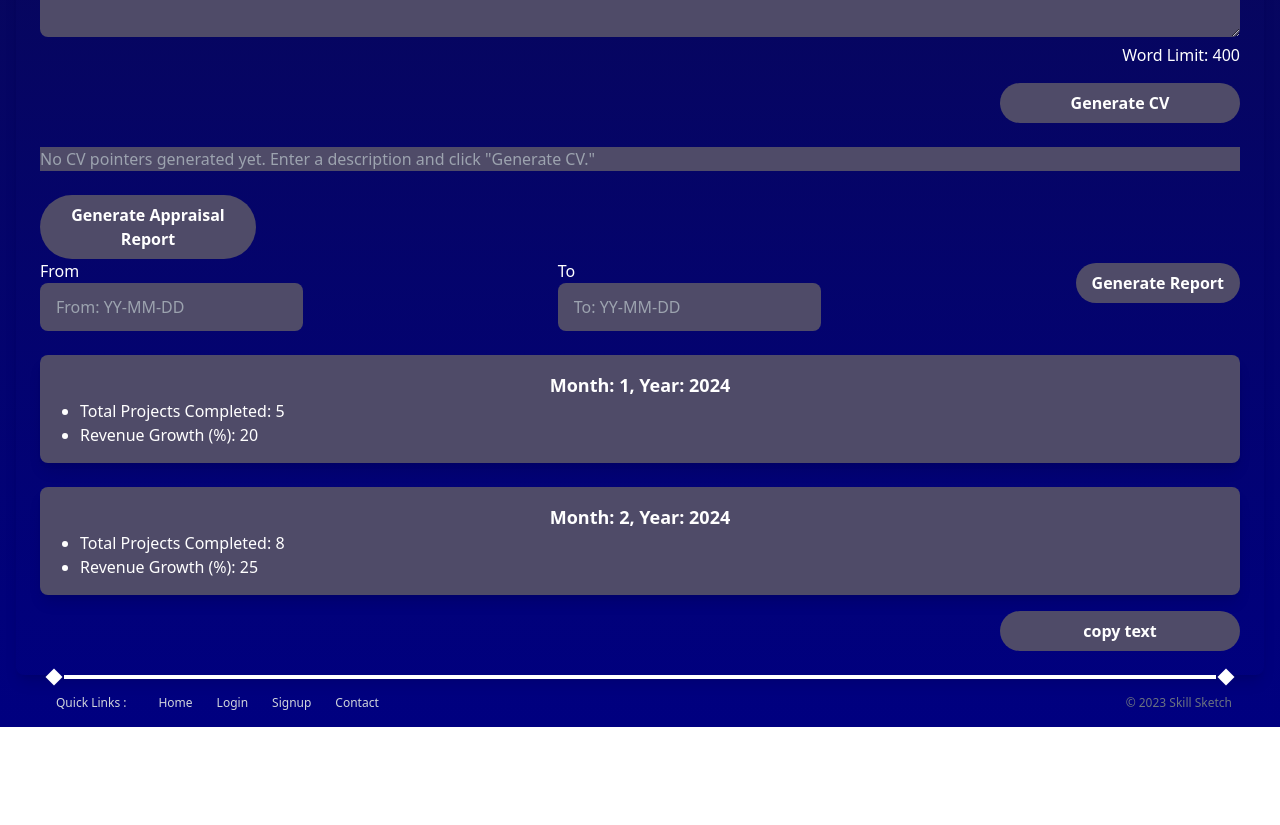
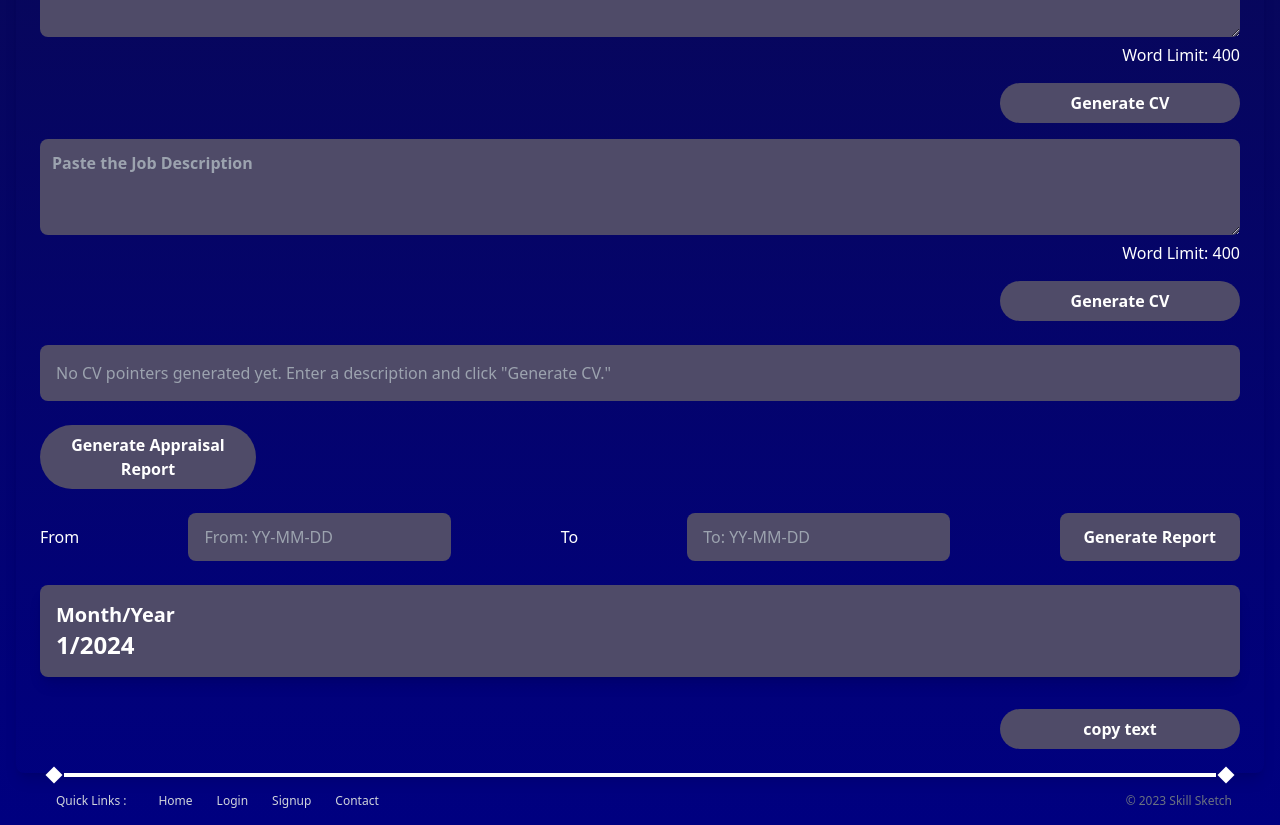
Before and after one commit to SyedShahab163/Chatbot_CVBuilde, a Next.js app: page /Detailpage in a window 1280 px wide. Shown: the part 1420-2245 px from the top of the page. Before the commit the page ends 2147 px from the top, so only its background shows below. Built offline with nearby package versions, Linux system fonts and the light colour scheme.

Commit message:
update detailpage

```diff
--- a/app/Detailpage/page.jsx
+++ b/app/Detailpage/page.jsx
@@ -138,13 +138,13 @@
       company_name: "Company 1",
       keywords: "Test Keyword 1",
       detail_description: "This is a dummy description for testing purposes.",
-    }
-    // {
-    //   date: "2025-01-01",
-    //   company_name: "Dummy Company 2",
-    //   keywords: "Test Keyword 2",
-    //   detail_description: "Another dummy description for testing.",
-    // },
+    },
+    {
+      date: "2025-01-01",
+      company_name: "Dummy Company 2",
+      keywords: "Test Keyword 2",
+      detail_description: "Another dummy description for testing.",
+    },
   ];
 
   // Function to handle API request
@@ -270,57 +270,71 @@ const BulkRecordhandle = async (index) => {
 };
   const handleGenerateCvPointers = async () => {
 
-const  datas =[
+    const datas = [
       {
-      company_name:"ABC",
-       work1: "A paragraph is a series of sentences that are organized and coherent, and are all related to a single topic. Almost every piece of writing you do that is longer than a few sentences should be organized into paragraphs."},
+        company_name: "ABC",
+        work1: "A paragraph is a series of sentences that are organized and coherent, and are all related to a single topic. Almost every piece of writing you do that is longer than a few sentences should be organized into paragraphs.",
+      },
       {
-      work2:"A paragraph is a series of sentences that are organized and coherent, and are all related to a single topic. Almost every piece of writing you do that is longer than a few sentences should be organized into paragraphs."
+        company_name: "XYZ",
+        work2: "Another paragraph example to ensure things are organized properly and aligned well in the layout.",
+      },
+    ];
+
+    // if (!description || description.length > 400) {
+    //   setError(true); // Show error if description is invalid
+    //   return;
+    // }
+
+    // const data = { description };
+    try {
+      setCvPointers(datas); // Directly set the hardcoded data to the state
+    } catch (error) {
+      console.error("Error:", error);
     }
-    ]
-
-    if (!description || description.length > 400) {
-      setError(true); // Show error if description is invalid
-      return;
   }
 
-    const data = { description };
-
-    try {
-      const response = await fetch("https://chatbotcv-t5h0c8cj.b4a.run/generate_cv", {
-        method: "POST",
-        headers: {
-          "Content-Type": "application/json",
-        },
-        body: JSON.stringify(data)(datas),
-      });
+    // try {
+    //   setCvPointers(datas);
+      // const response = await fetch("https://chatbotcv-t5h0c8cj.b4a.run/generate_cv", {
+      //   method: "POST",
+      //   headers: {
+      //      "Content-Type": "application/json",
+      //   },
+      //   body: JSON.stringify(data),
+      // });
 
 
-      if (!response.ok) {
-        throw new Error("Failed to generate CV pointers");
-      }
+      // if (!response.ok) {
+      //   throw new Error("Failed to generate CV pointers");
+      // }
 
-      const result = await response.text(); // Get raw text response
+      // const result = await response.text(); // Get raw text response
+    //  const result = datas
+    //   console.log(datas)
 
       // Parse the response into a structured format
-      const parsedPointers = result.datas
-        .split("\n\n") // Split by double newlines to separate companies
-        .filter((block) => block.trim() !== "") // Remove empty blocks
-        .map((block) => {
-          const lines = block.split("\n").filter((line) => line.trim() !== ""); // Split by newlines and clean up
-          return {
-            companyName: lines[0]?.replace("Company name: ", "").trim(), // Extract company name
-            pointers: lines.slice(1).map((line) => line.replace(/^(\d+\.\s)/, "").trim()), // Extract pointers
-          };
-        });
+      // const parsedPointers = result
+        // .split("\n\n") // Split by double newlines to separate companies
+        // .filter((block) => block.trim() !== "") // Remove empty blocks
+        // .map((block) => {
+        //   const lines = block.split("\n").filter((line) => line.trim() !== ""); // Split by newlines and clean up
+        //   return {
+        //     companyName: lines[0]?.replace("Company name: ", "").trim(), // Extract company name
+        //     pointers: lines.slice(1).map((line) => line.replace(/^(\d+\.\s)/, "").trim()), // Extract pointers
 
-      setCvPointers(parsedPointers); // Update the state with parsed data
+        //   };
+        // });
+
+      // setCvPointers(parsedPointers);
+      // setCvPointers(datas);
       // setError(false); // Reset error state
-    } catch (error) {
+    // } catch (error) {
+    //    setCvPointers(datas)
       // console.error("Error:", error);
       // setError(true); // Show error if API fails
-    }
-  };
+  //   }
+  // };
   const [startDate, setStartDate] = useState(""); // State for "From" input
   const [endDate, setEndDate] = useState(""); // State for "To" input
 
@@ -329,13 +343,13 @@ const  datas =[
     {
       month: 1, // January
       year: 2024,
-      details: [5, 20], // Numerical details: e.g., completed projects, revenue growth percentage
+
     },
-    {
-      month: 2, // February
-      year: 2024,
-      details: [8, 25], // Numerical details
-    },
+    // {
+    //   month: 2, // February
+    //   year: 2024,
+    //    // Numerical details
+    // },
   ]);
 
   const [isLoading, setIsLoading] = useState(false); // Loading state
@@ -347,7 +361,7 @@ const  datas =[
 
     try {
       const response = await axios.post(
-        "http://127.0.0.1:8000/generate_appraisal_report",
+        "https://chatbotcv-t5h0c8cj.b4a.run/generate_appraisal_report",
         {
           from_date: startDate,
           to_date: endDate,
@@ -729,17 +743,55 @@ const  datas =[
       className="bg-[#4F4B68] hover:bg-[#4F4B68] text-white font-bold py-2 px-4 rounded-full mt-4 w-[20%]"
       onClick={handleGenerateCvPointers}
     >
+
       Generate CV
     </button>
   </div>
-  <div className="mt-6 bg-[#4F4B68]">
+  {/* <div className="mt-6 bg-[#4F4B68]">
     {cvPointers.length > 0 ? (
       cvPointers.map((company, index) => (
         <div key={index} className="mb-6">
           <h3 className="font-semibold text-lg">Company Name: {company.companyName}</h3>
           <ul className="list-disc pl-6 mt-2">
             {company.pointers.map((pointer, i) => (
-              <li key={i}>{pointer}</li>
+              <li key={i}>{pointer.datas}</li>
+            ))}
+          </ul>
+        </div>
+      ))
+    ) : (
+      <p className="text-gray-400">No CV pointers generated yet. Enter a description and click "Generate CV."</p>
+    )}
+  </div> */}
+ <textarea
+      className="w-full h-24 p-3 rounded-lg bg-[#4F4B68] text-white focus:outline-none font-bold mt-4"
+      placeholder="Paste the Job Description"
+      value={description}
+      onChange={(e) => setDescription(e.target.value)}
+    ></textarea>
+    <p className="text-right">Word Limit: 400</p>
+
+    <div className="flex items-center justify-end space-x-4">
+      <button
+        className="bg-[#4F4B68] hover:bg-[#4F4B68] text-white font-bold py-2 px-4 rounded-full mt-4 w-[20%]"
+        onClick={handleGenerateCvPointers}
+      >
+        Generate CV
+      </button>
+    </div>
+
+    <div className="mt-6 bg-[#4F4B68] p-4 rounded-lg text-white">
+      {cvPointers.length > 0 ? (
+        cvPointers.map((company, index) => (
+          <div key={index} className="mb-6">
+            <h3 className="font-semibold text-lg">
+              Company Name: {company.company_name || "N/A"}
+            </h3>
+            <ul className="list-disc pl-6 mt-2">
+              {Object.keys(company)
+                .filter((key) => key.startsWith("work"))
+                .map((key, i) => (
+                  <li key={i}>{company[key]}</li>
                 ))}
             </ul>
           </div>
@@ -755,7 +807,7 @@ const  datas =[
 
  {/* <div className="p-6 bg-[#131120] min-h-screen text-white"> */}
       {/* Date Range Input Section */}
-      <div className="flex items-center justify-between space-x-2 mb-6">
+      {/* <div className="flex items-center justify-between space-x-2 mb-6">
         <div className="flex flex-col">
           <span>From</span>
           <input
@@ -783,6 +835,36 @@ const  datas =[
       >
         {isLoading ? "Generating..." : "Generate Report"}
       </button>
+      </div> */}
+<div className="flex items-center justify-between space-x-2 mb-6 flex-row mt-6">
+<span>From</span>
+  <div className="flex flex-col">
+    <input
+      type="text"
+      placeholder="From: YY-MM-DD"
+      value={startDate}
+      onChange={(e) => setStartDate(e.target.value)}
+      className="bg-[#4F4B68] text-white rounded-lg py-3 px-4 focus:outline-none"
+    />
+  </div>
+  <span>To</span>
+  <div className="flex flex-col">
+
+    <input
+      type="text"
+      placeholder="To: YY-MM-DD"
+      value={endDate}
+      onChange={(e) => setEndDate(e.target.value)}
+      className="bg-[#4F4B68] text-white rounded-lg py-3 px-4 focus:outline-none"
+    />
+  </div>
+  <button
+    onClick={handleAppraisal}
+    className="bg-[#4F4B68] hover:bg-[#6B6584] text-white font-bold py-3 px-6 rounded-lg"
+    disabled={isLoading}
+  >
+    {isLoading ? "Generating..." : "Generate Report"}
+  </button>
 </div>
 
       {/* Generate Button */}
@@ -796,29 +878,28 @@ const  datas =[
       )}
 
       {/* Journal Entries Section */}
-      <div className="space-y-6">
+      {/* <div className=""> */}
+<div className="bg-[#4F4B68] p-4 rounded-lg shadow-lg mb-4 text-xl font-bold">Month/Year
         {appraisalData.length > 0 ? (
           appraisalData.map((entry, index) => (
+
             <div
               key={index}
-              className="bg-[#4F4B68] p-4 rounded-lg shadow-lg mb-4"
+              // className=""
             >
-              <div className="text-center font-semibold text-lg">
-                Month: {entry.month}, Year: {entry.year}
-              </div>
-              <ul className="list-disc pl-6">
-                <li>Total Projects Completed: {entry.details[0]}</li>
-                <li>Revenue Growth (%): {entry.details[1]}</li>
-              </ul>
+              {/* <h1 className="text-2xl font-bold">Month/Year</h1> */}
+              {/* <div className="text-center font-semibold text-lg"> */}
+
+                <h4 className="text-2xl font-bold">{entry.month}/{entry.year}</h4>
+                {/* <li> {entry.details[0]}</li>
+                <li>(%): {entry.details[1]}</li> */}
+            {/* </ul> */}
             </div>
           ))
         ) : (
            <div className="text-gray-400">No data available. Please generate a report.</div>
         )}
         </div>
-    {/* </div> */}
-    {/* </div> */}
-
     <div className="flex items-center justify-end space-x-4">
     <button
       className="bg-[#4F4B68] hover:bg-[#4F4B68] text-white font-bold py-2 px-4 rounded-full mt-4 w-[20%]"
```
Lines whose indentation alone changed are shown as unchanged.
